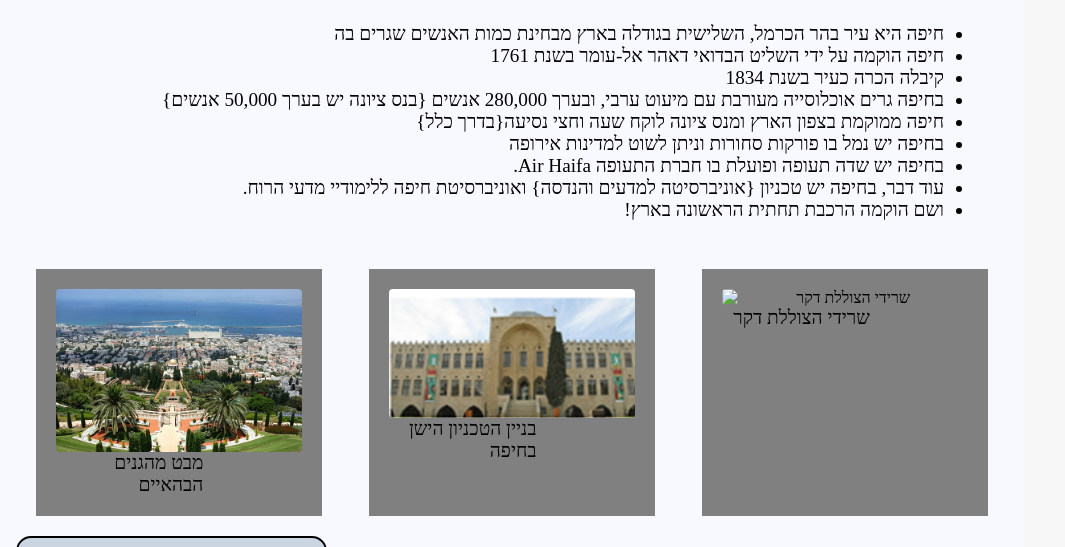
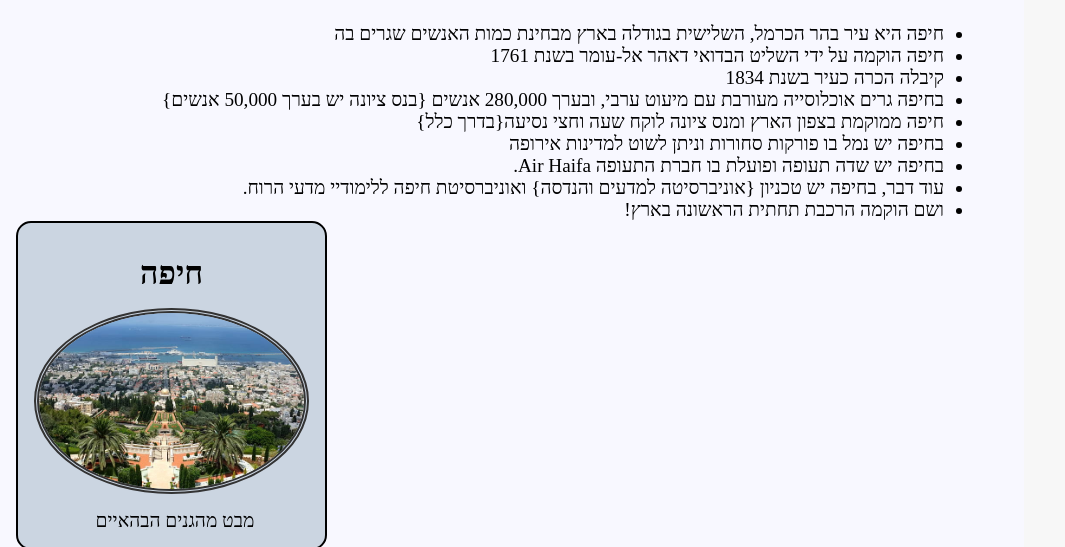
Before and after one commit to mosheshahar/moshes-website, a plain HTML site: page Golan/information.html in a window 1280 px wide. Shown: the part 189-736 px from the top of the page, without its empty margins (0-1065 px from the left). Drawn offline with Linux system fonts and the light colour scheme.

Commit message:
Add files via upload

```diff
--- a/Golan/information.html
+++ b/Golan/information.html
@@ -54,25 +54,6 @@
                 </li>
             </ul>
 
-            <br>
-            <div class="wrapper-photos"
-                <section class="photos-galery">
-                    <div class="photos-galery__photos">
-                        <div class="photos-galery__photo">
-                            <img class="photos-galery__photo-img" src="Haifa2.jpg" alt="מבט מגני הבהאיים">
-                            <p>מבט מהגנים הבהאיים</p>
-                        </div>
-                        <div class="photos-galery__photo">
-                            <img class="photos-galery__photo-img" src="Technion Hadar.png" at="בניין הטכניון הישן בהדר">
-                            <p>בניין הטכניון הישן בחיפה</p>
-                        </div>
-                        <div class="photos-galery__photo">
-                            <img class="photos-galery__photo-img" src="Dakar.jpg" alt="שרידי הצוללת דקר">
-                            <p>שרידי הצוללת דקר</p>
-                        </div>
-                    </div>
-                </section>
-            </div>
             <article id="photo1" class="card">
                 <figure>
                     <img src="Haifa2.jpg" alt="Haifa" width="500" height="500" />
--- a/Golan/main.css
+++ b/Golan/main.css
@@ -228,39 +228,3 @@ button {
     font-size: 20px;
     justify-self: center;
 }
-
-.wrapper-photos {
-    width: 100%;
-    margin: 0 auto;
-    padding: 20px;
-}
-
-.photos-galery {
-    padding: 20px;
-    background-color: #eee;
-    margin-top: 20px;
-    width: 80%;
-   }
-
-.photos-galery > * {
-    outline: 2px solid limegreen;
-   }
-
-.photos-galery__photos {
-    display: flex;
-    justify-content: space-between;
-    gap: 10px;
-    margin-top: 10px;
-  }
-
-.photos-galery__photo {
-    background: gray;
-    padding: 20px;
-    width: 30%;
-  }
-
-.photos-galery__photo-img {
-    width: 100%;
-    object-fit: cover;
-    border-radius: 4px;
-  }
```
